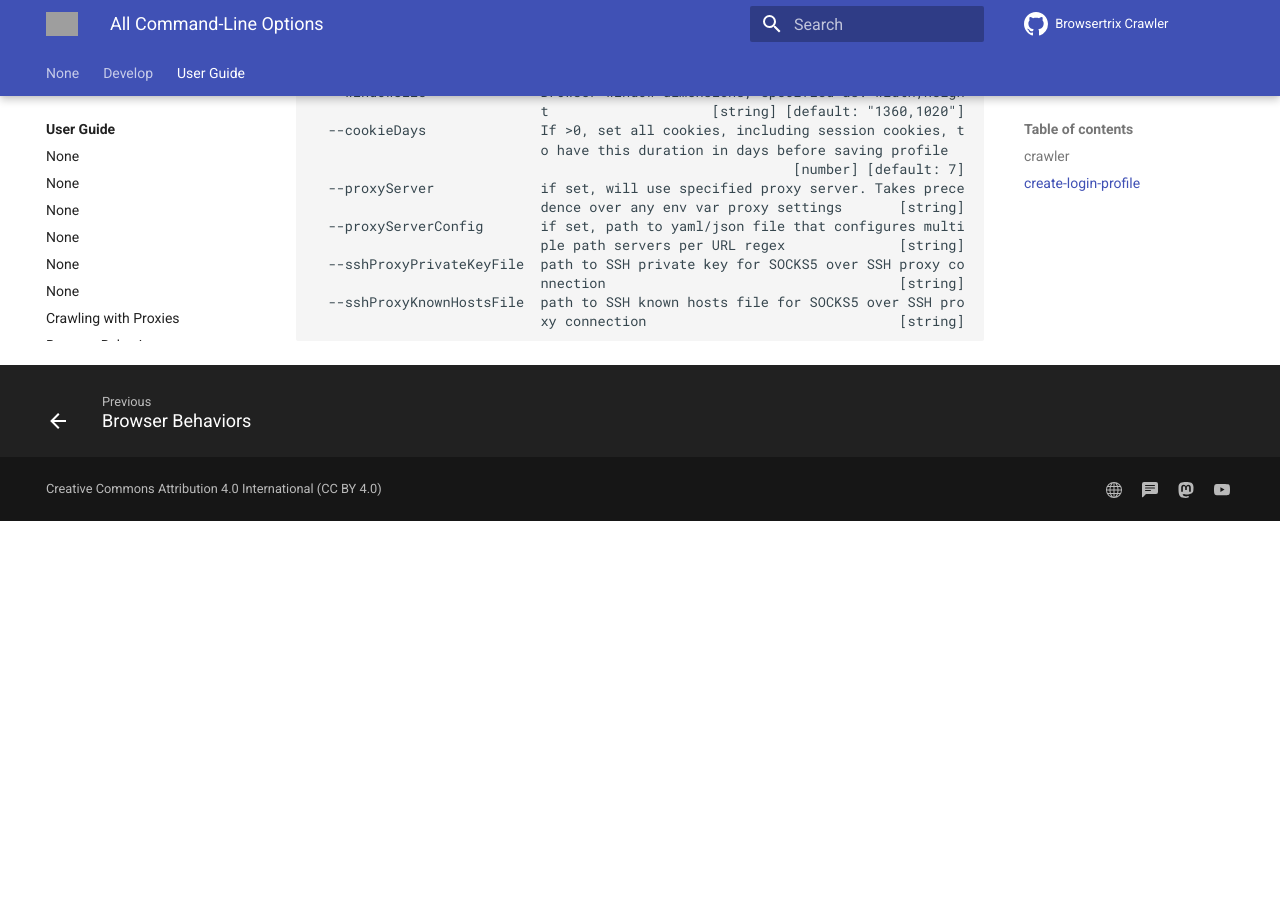
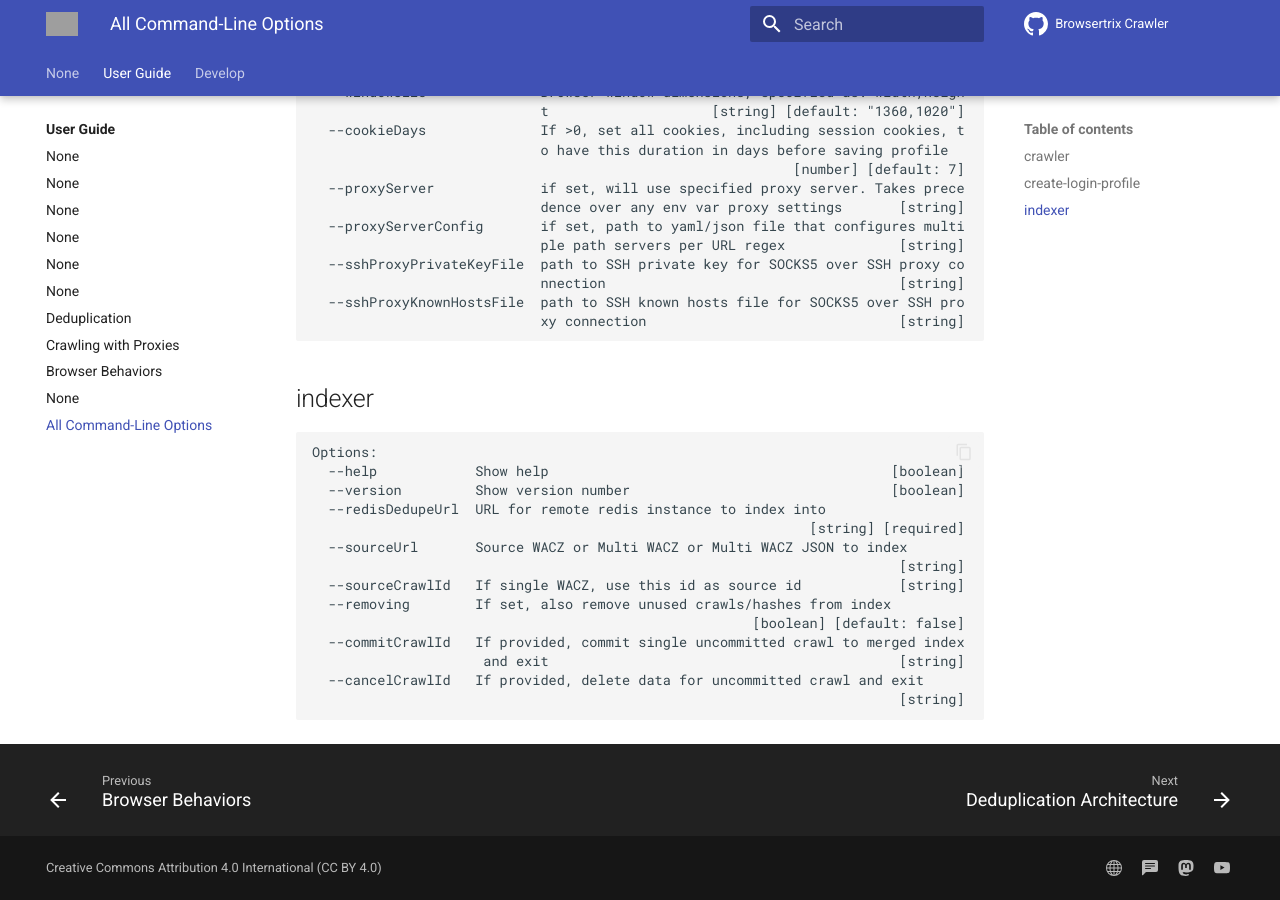
Before and after one commit to webrecorder/browsertrix-crawler, an MkDocs documentation site: the page built from docs/docs/user-guide/cli-options.md, in a window 1280 px wide and 900 px high, scrolled down 7184 px. Built offline with MkDocs 1.6.1 and Material for MkDocs 9.7.7, drawn with Linux system fonts in a browser that asks for light colours; comment, search, counter and statistics services are not loaded; before the commit the page ends 7705 px from its top, so only the background shows below that; grey boxes are pictures that could not be loaded.

Commit message:
Dedupe docs (#989)
- Adds 'Deduplication' page to cover info about dedupe and indexer
entrypoint.
- Add 'indexer' section to CLI flags page.
- Put User Docs before Develop in docs menu

---------

Co-authored-by: Tessa Walsh <tessa@bitarchivist.net>

````diff
--- a/docs/docs/user-guide/cli-options.md
+++ b/docs/docs/user-guide/cli-options.md
@@ -380,3 +380,22 @@ Options:
   --sshProxyKnownHostsFile  path to SSH known hosts file for SOCKS5 over SSH pro
                             xy connection                               [string]
 ```
+## indexer
+
+```
+
+Options:
+  --help            Show help                                          [boolean]
+  --version         Show version number                                [boolean]
+  --redisDedupeUrl  URL for remote redis instance to index into
+                                                             [string] [required]
+  --sourceUrl       Source WACZ or Multi WACZ or Multi WACZ JSON to index
+                                                                        [string]
+  --sourceCrawlId   If single WACZ, use this id as source id            [string]
+  --removing        If set, also remove unused crawls/hashes from index
+                                                      [boolean] [default: false]
+  --commitCrawlId   If provided, commit single uncommitted crawl to merged index
+                     and exit                                           [string]
+  --cancelCrawlId   If provided, delete data for uncommitted crawl and exit
+                                                                        [string]
+```
--- a/docs/mkdocs.yml
+++ b/docs/mkdocs.yml
@@ -45,10 +45,6 @@ theme:
 
 nav:
   - index.md
-  - Develop:
-    - develop/index.md
-    - develop/docs.md
-    - develop/dedupe.md
   - User Guide:
     - user-guide/index.md
     - user-guide/outputs.md
@@ -57,10 +53,15 @@ nav:
     - user-guide/crawl-scope.md
     - user-guide/yaml-config.md
     - user-guide/browser-profiles.md
+    - user-guide/dedupe.md
     - user-guide/proxies.md
     - user-guide/behaviors.md
     - user-guide/qa.md
     - user-guide/cli-options.md
+  - Develop:
+    - develop/index.md
+    - develop/docs.md
+    - develop/dedupe.md
 
 markdown_extensions:
   - toc:
````
Also changed, not shown: docs/docs/user-guide/dedupe.md (added, +139 -0 lines), 2 other files.
